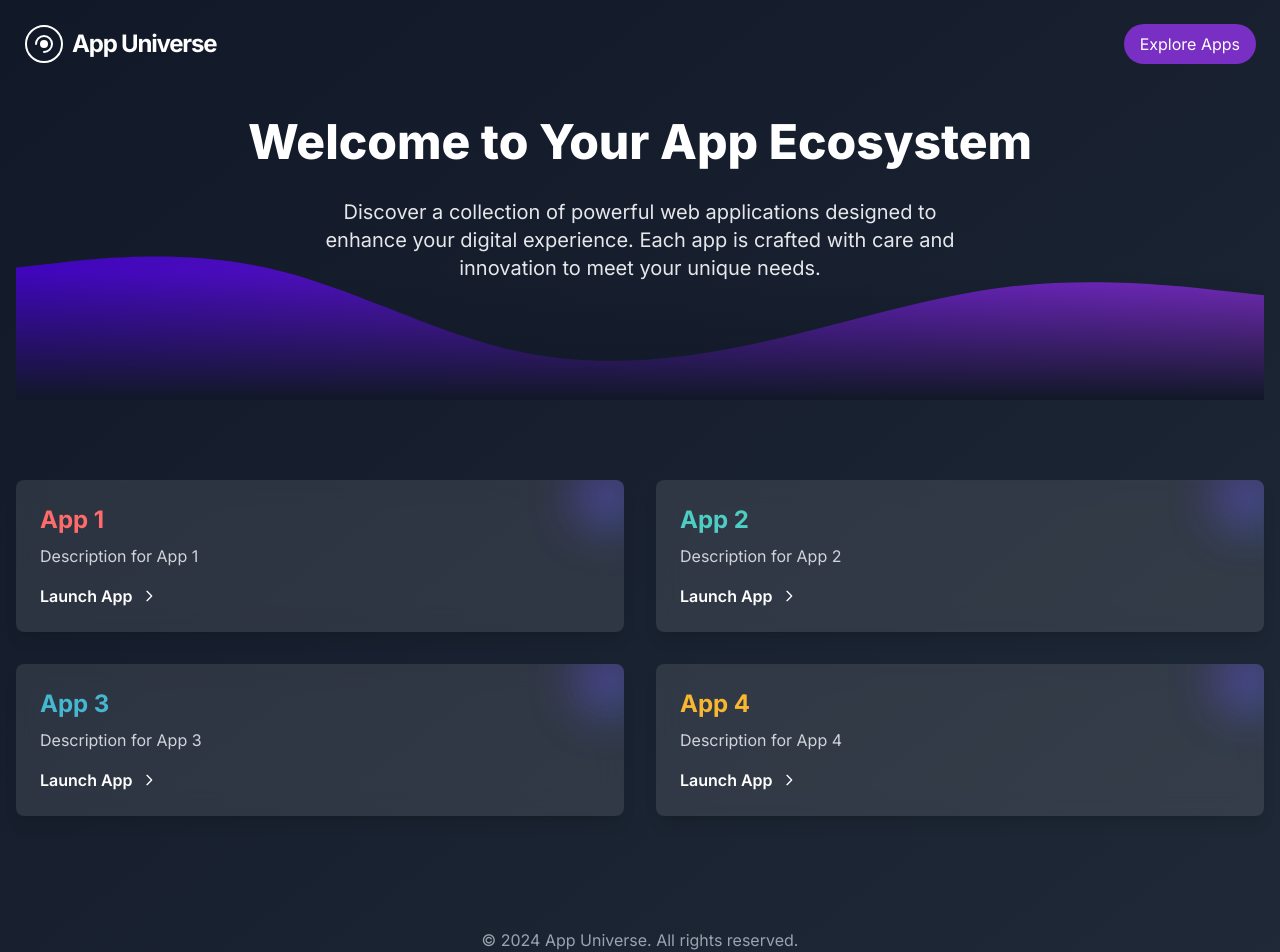
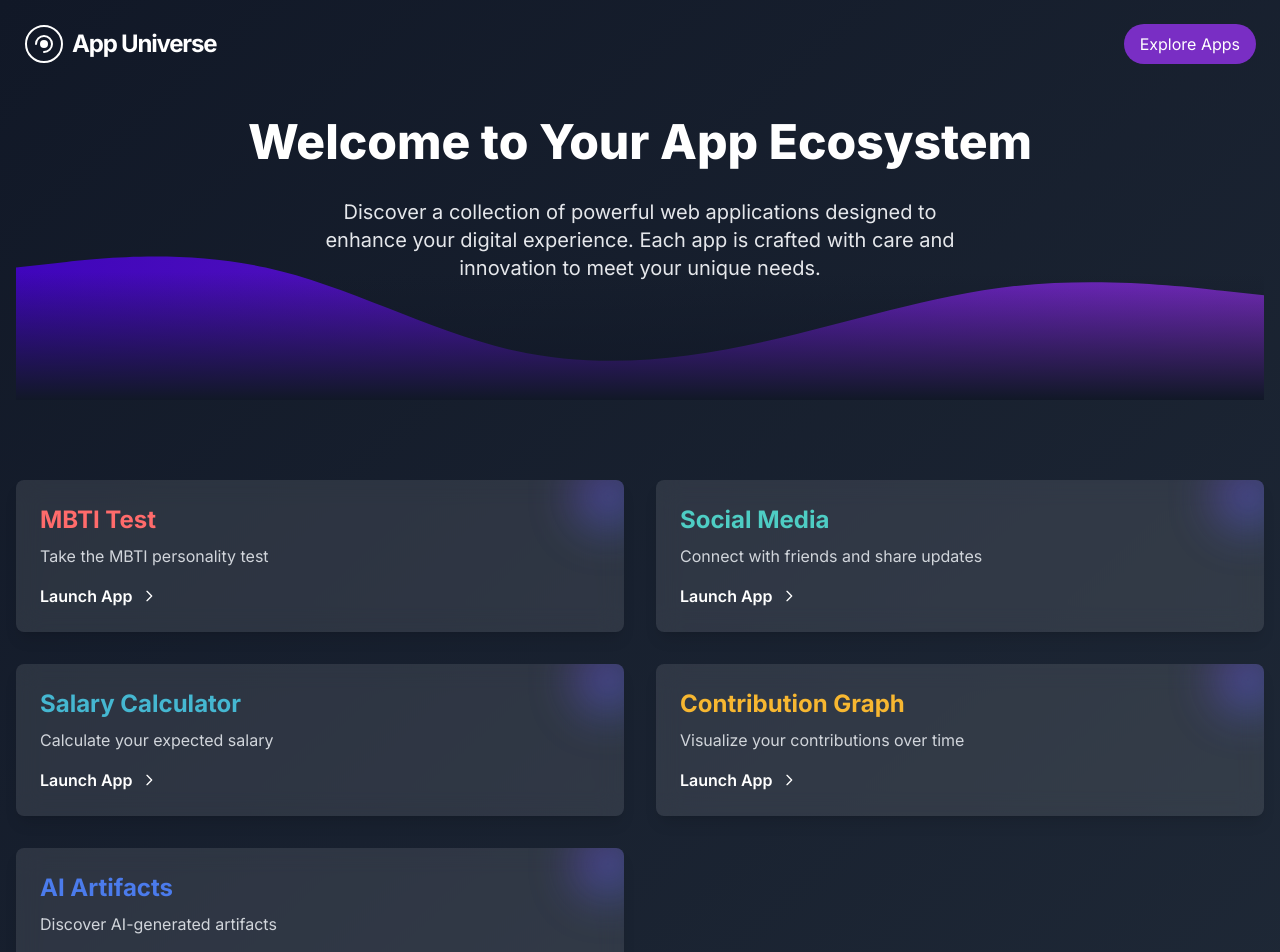
Before and after one commit to cookabc/app-universe, a Next.js app: page / in a window 1280 px wide. Shown: the top 952 px of the page. Built offline with nearby package versions, Linux system fonts and the light colour scheme.

Commit message:
feat: Update landing page apps list with new pages and descriptions

```diff
--- a/src/app/page.tsx
+++ b/src/app/page.tsx
@@ -34,10 +34,36 @@ export default function LandingPage() {
 	);
 
 	const apps = [
-		{ name: "App 1", description: "Description for App 1", color: "#FF6B6B" },
-		{ name: "App 2", description: "Description for App 2", color: "#4ECDC4" },
-		{ name: "App 3", description: "Description for App 3", color: "#45B7D1" },
-		{ name: "App 4", description: "Description for App 4", color: "#F7B731" },
+		{
+			name: "MBTI Test",
+			description: "Take the MBTI personality test",
+			color: "#FF6B6B",
+			path: "/mbti-test",
+		},
+		{
+			name: "Social Media",
+			description: "Connect with friends and share updates",
+			color: "#4ECDC4",
+			path: "/social-media",
+		},
+		{
+			name: "Salary Calculator",
+			description: "Calculate your expected salary",
+			color: "#45B7D1",
+			path: "/salary-calculator",
+		},
+		{
+			name: "Contribution Graph",
+			description: "Visualize your contributions over time",
+			color: "#F7B731",
+			path: "/contribution-graph",
+		},
+		{
+			name: "AI Artifacts",
+			description: "Discover AI-generated artifacts",
+			color: "#4B7BEC",
+			path: "/ai-artifacts",
+		},
 	];
 
 	return (
@@ -172,7 +198,7 @@ export default function LandingPage() {
 									<p className="text-gray-300">{app.description}</p>
 								</div>
 								<motion.a
-									href="/"
+									href={app.path}
 									className="inline-flex items-center text-white font-semibold mt-4"
 									whileHover={{ x: 10 }}
 								>
```
